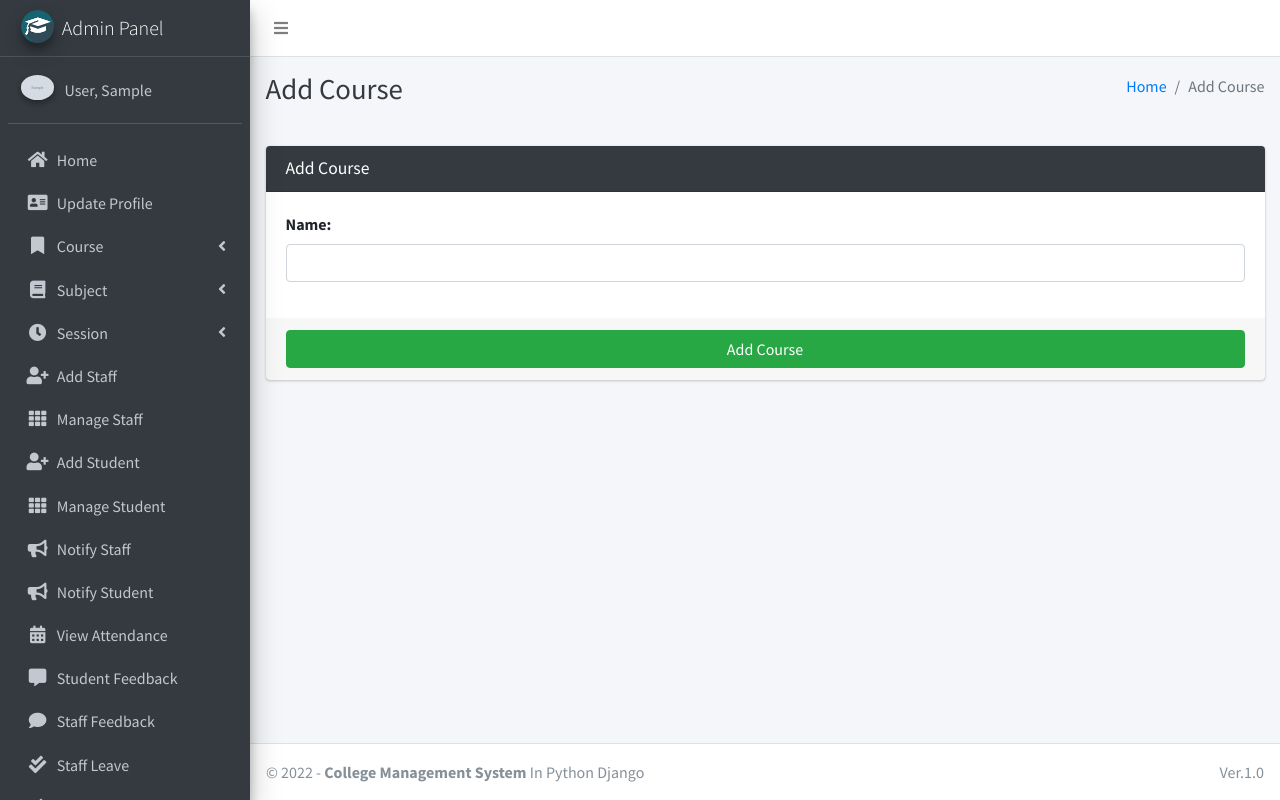
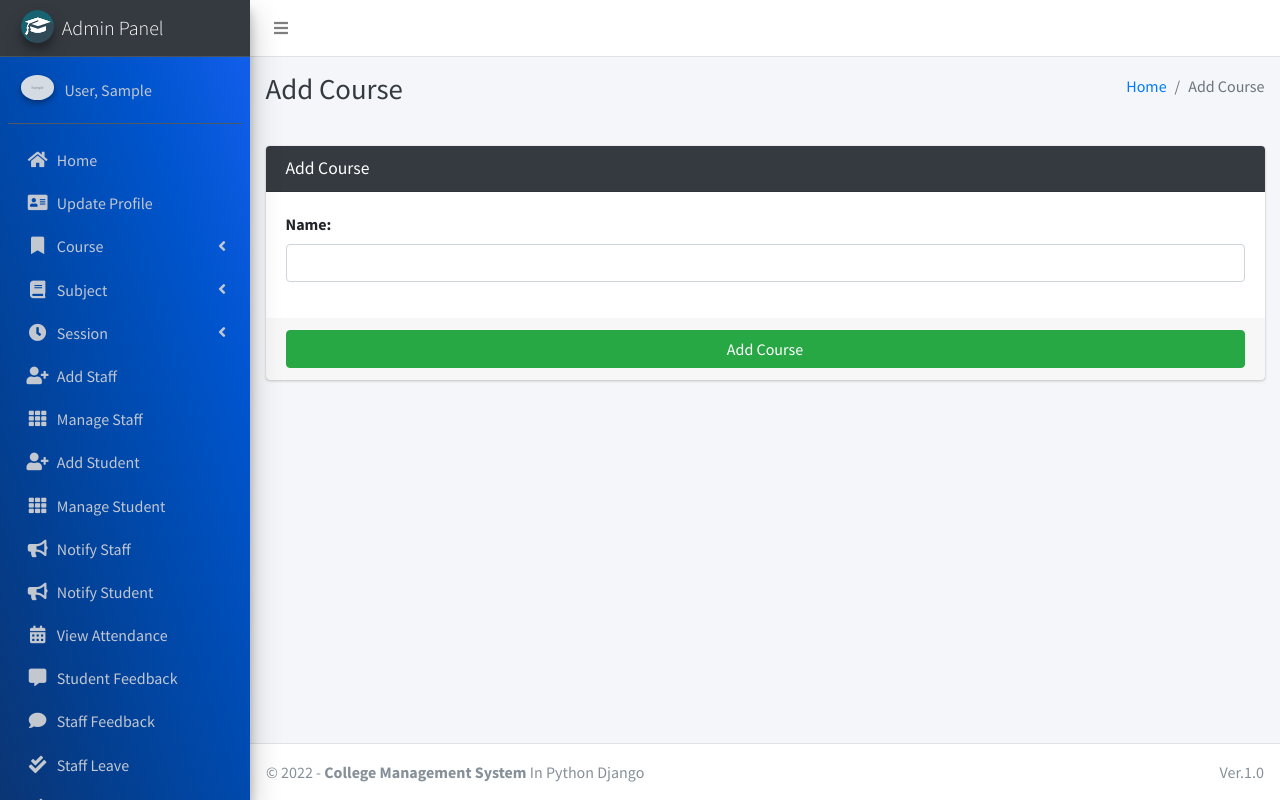
Before and after one commit to Ansarimajid/College, a Django app: page /course/add in a window 1280 px wide. Run offline with Django 3.2, Linux system fonts and the light colour scheme; a user stored in the database is signed in; tables that the repository leaves empty hold one stand-in row (values such as "Sample post"); grey boxes marked "Sample" are stand-in pictures; some libraries are stand-ins or nearby versions.

Commit message:
add slidebar background

```diff
--- a/main_app/templates/main_app/sidebar_template.html
+++ b/main_app/templates/main_app/sidebar_template.html
@@ -9,7 +9,7 @@
     </a>
 
     <!-- Sidebar -->
-    <div class="sidebar">
+    <div class="sidebar" style="background-image: linear-gradient(to right top, #0b3574, #033f91, #004aae, #0054cc, #125eeb);">
         <!-- Sidebar user panel (optional) -->
         <div class="user-panel mt-3 pb-3 mb-3 d-flex">
             <div class="image">
```
